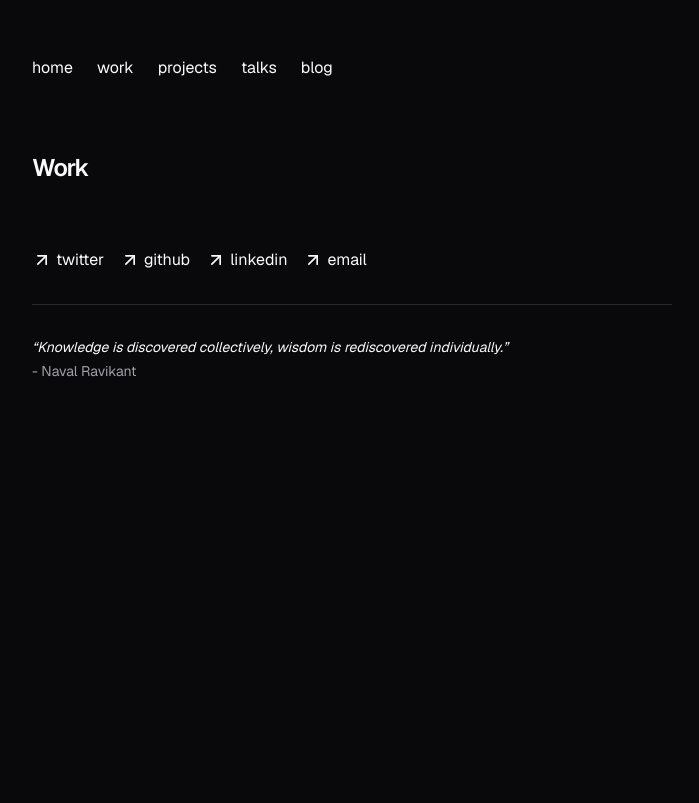
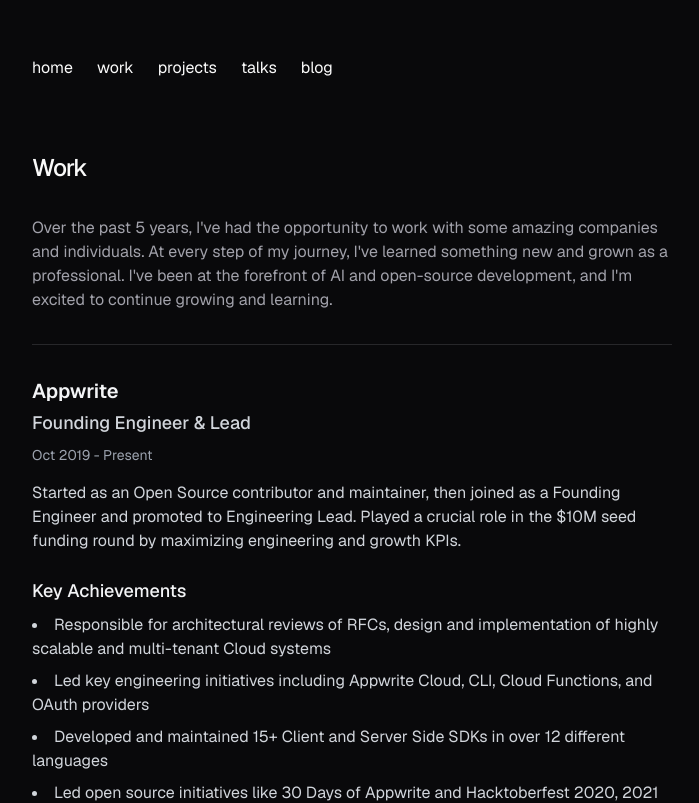
Before and after one commit to christyjacob4/portfolio, a Next.js app: page /work in a window 1280 px wide. Shown: the top 803 px of the page, without its empty margins (288-987 px from the left). Built offline with nearby package versions, Linux system fonts and the light colour scheme.

Commit message:
feat: move h2 styles to class and add coming soon

```diff
--- a/src/app/global.css
+++ b/src/app/global.css
@@ -69,7 +69,8 @@
   html {
     min-width: 360px;
   }
-  h2 {
+
+  .title {
     @apply text-xl font-semibold mb-6;
   }
 }
--- a/src/app/projects/page.tsx
+++ b/src/app/projects/page.tsx
@@ -7,7 +7,7 @@ export default function Page() {
   return (
     <section>
       <h1 className="font-semibold text-2xl mb-8 tracking-tighter">Projects</h1>
-      <div></div>
+      <div className="text-muted-foreground">Coming soon...</div>
     </section>
   );
 }
--- a/src/app/talks/page.tsx
+++ b/src/app/talks/page.tsx
@@ -42,6 +42,7 @@ export default function Page() {
   return (
     <section>
       <h1 className="font-semibold text-2xl mb-8 tracking-tighter">Talks</h1>
+      <div className="text-muted-foreground">Coming soon...</div>
       <div className="space-y-4">
         {/* {talks.map((talk, index) => (
           <div key={index} className="border rounded-lg p-4 shadow-sm">
--- a/src/app/work/page.tsx
+++ b/src/app/work/page.tsx
@@ -1,13 +1,113 @@
+import { Badge } from "@/components/ui/badge";
+import { Separator } from "@/components/ui/separator";
+
 export const metadata = {
   title: "Work",
-  description: "My work.",
+  description: "My work experience and professional journey.",
 };
+
+const workExperiences = [
+  {
+    title: "Founding Engineer & Lead",
+    company: "Appwrite",
+    period: "Oct 2019 - Present",
+    description:
+      "Started as an Open Source contributor and maintainer, then joined as a Founding Engineer and promoted to Engineering Lead. Played a crucial role in the $10M seed funding round by maximizing engineering and growth KPIs.",
+    achievements: [
+      "Responsible for architectural reviews of RFCs, design and implementation of highly scalable and multi-tenant Cloud systems",
+      "Led key engineering initiatives including Appwrite Cloud, CLI, Cloud Functions, and OAuth providers",
+      "Developed and maintained 15+ Client and Server Side SDKs in over 12 different languages",
+      "Led open source initiatives like 30 Days of Appwrite and Hacktoberfest 2020, 2021",
+      "Managed issue triaging, pull request reviews, and mentorship across 100+ Open source repositories",
+    ],
+    skills: ["Cloud Architecture", "Open Source", "Leadership", "SDK Development", "Multi-language Programming", "Community Management"],
+  },
+  {
+    title: "Technical Advisor",
+    company: "Alphasights",
+    period: "Jan 2023 - Present",
+    description:
+      "Provided technical expertise and guidance on various projects.",
+    achievements: [
+      "Advised on technology stack decisions",
+      "Contributed to strategic technical planning",
+    ],
+    skills: ["Technical Consulting", "Strategy"],
+  },
+  {
+    title: "Software Engineer",
+    company: "Intuit",
+    period: "Jan 2020 - May 2021",
+    description:
+      "Part of the Android team for Mint, Intuit's personal finance app. Played a crucial role in both the Mint Live and Overview Revamp initiatives.",
+    achievements: [
+      "Developed a framework for A/B testing in MintLive",
+      "Redesigned app overview using Android best practices (data binding, view models, MVVM)",
+      "Implemented automation using Espresso and unit tests with JUnit and Mockito",
+      "Built iOS and Android apps for Intuit Expert Platform, improving expert productivity by over 60%",
+      "Developed fault-tolerant, scalable APIs using SpringBoot and Kafka for efficient data querying",
+    ],
+    skills: ["Android", "iOS", "Java", "Swift", "A/B Testing", "MVVM", "SpringBoot", "Kafka", "Espresso", "JUnit", "Mockito"],
+  },
+  {
+    title: "Research Engineer",
+    company: "Samsung Research",
+    period: "May 2019 - Jul 2019",
+    description:
+      "Focused on visual intelligence and image processing research.",
+    achievements: [
+      "Developed system for denoising images in ultra-low light environments, improving image quality by 15% over the current pipeline",
+      "Improved PSNR of state-of-the-art by up to 7 dB by enhancing model architecture and fine-tuning the network",
+      "Proposed and built a CLI tool in Python to set up development environments, reducing setup time from minutes to under 5 seconds",
+    ],
+    skills: ["Computer Vision", "Image Processing", "Machine Learning", "Python", "CLI Development"],
+  },
+  {
+    title: "Research Engineer",
+    company: "Marsview.ai",
+    period: "Jun 2018 - Apr 2019", // Please adjust this period if it's not accurate
+    description:
+      "Worked on developing AI-powered solutions for driver safety and traffic management.",
+    achievements: [
+      "Developed APIs for Driver Drowsiness Detection, reducing the risk of accidents by 60%",
+      "Optimized the system for real-time computation on low-power devices like Raspberry Pi 3",
+      "Built a companion Android app and developed a REST API to display logs and driving performance",
+      "Developed a real-time Number Plate Recognition system for CCTV footage, achieving 97% accuracy on Indian number plates",
+    ],
+    skills: ["Computer Vision", "API Development", "Android Development", "Machine Learning", "Embedded Systems", "Python", "Java"],
+  },
+];
 
 export default function Page() {
   return (
     <section>
-      <h1 className="font-semibold text-2xl mb-8 tracking-tighter">Work</h1>
-      <div></div>
+      <h1 className="mb-8 text-2xl font-medium tracking-tighter">Work</h1>
+      <p className="text-muted-foreground my-8">
+        Over the past 5 years, I've had the opportunity to work with some
+        amazing companies and individuals. At every step of my journey, I've
+        learned something new and grown as a professional. I've been at the
+        forefront of AI and open-source development, and I'm excited to continue
+        growing and learning.
+      </p>
+
+      <Separator className="my-8" />
+
+      <div className="space-y-12 my-8">
+        {workExperiences.map((job, index) => (
+          <div key={index}>
+            <h3 className="text-xl font-semibold text-gray-900 dark:text-gray-100">{job.company}</h3>
+            <p className="text-lg font-medium text-gray-700 dark:text-gray-300 mt-1">{job.title}</p>
+            <p className="text-sm text-gray-600 dark:text-gray-400 mt-2">{job.period}</p>
+            <p className="text-base text-gray-700 dark:text-gray-300 mt-4">{job.description}</p>
+            <h4 className="text-lg font-medium text-gray-900 dark:text-gray-100 mt-6 mb-2">Key Achievements</h4>
+            <ul className="list-disc list-inside space-y-2">
+              {job.achievements.map((achievement, i) => (
+                <li key={i} className="text-base text-gray-700 dark:text-gray-300">{achievement}</li>
+              ))}
+            </ul>
+          </div>
+        ))}
+      </div>
     </section>
   );
 }
--- a/src/components/education.tsx
+++ b/src/components/education.tsx
@@ -41,7 +41,7 @@ const education = [
 export default function Education() {
   return (
     <div>
-      <h2>Education</h2>
+      <h2 className="title">Education</h2>
       {/* <Separator className="mb-4"/> */}
       <div>
         {education.map((edu, index) => (
--- a/src/components/experience.tsx
+++ b/src/components/experience.tsx
@@ -67,7 +67,7 @@ const experiences = [
 export default function Experience() {
   return (
     <div>
-      <h2>Work Experience</h2>
+      <h2 className="title">Work Experience</h2>
       {/* <Separator className="mb-4"/> */}
       <div>
         {experiences.map((exp, index) => (
--- a/src/components/posts.tsx
+++ b/src/components/posts.tsx
@@ -7,7 +7,7 @@ export function BlogPosts() {
 
   return (
     <div>
-      <h2>Blog Posts</h2>
+      <h2 className="title">Blog Posts</h2>
       <div>
         {allBlogs
           .sort((a, b) => {
--- a/src/components/projects.tsx
+++ b/src/components/projects.tsx
@@ -38,14 +38,14 @@ const projects = [
 export default function Projects() {
   return (
     <div className="">
-      <h2 className="text-xl font-semibold mb-6">Projects</h2>
+      <h2 className="title text-xl font-semibold mb-6">Projects</h2>
       <div className="grid grid-cols-1 md:grid-cols-2 gap-6">
         {projects.map((project, index) => (
           <div
             key={index}
             className="border border-gray-200 rounded-lg p-4 hover:shadow-md transition-shadow"
           >
-            <h2 className="text-xl font-semibold mb-2">{project.title}</h2>
+            <h2 className="title text-xl font-semibold mb-2">{project.title}</h2>
             <p className="text-gray-600 dark:text-gray-400 mb-2">
               {project.description}
             </p>
--- a/src/components/techstack.tsx
+++ b/src/components/techstack.tsx
@@ -25,7 +25,7 @@ const skills = [
 export default function TechStack() {
   return (
     <div>
-      <h2>Tech Stack</h2>
+      <h2 className="title">Tech Stack</h2>
       {/* <Separator className="mb-4"/> */}
       <div className="flex flex-wrap gap-2">
         {skills.map((skill) => (
```
